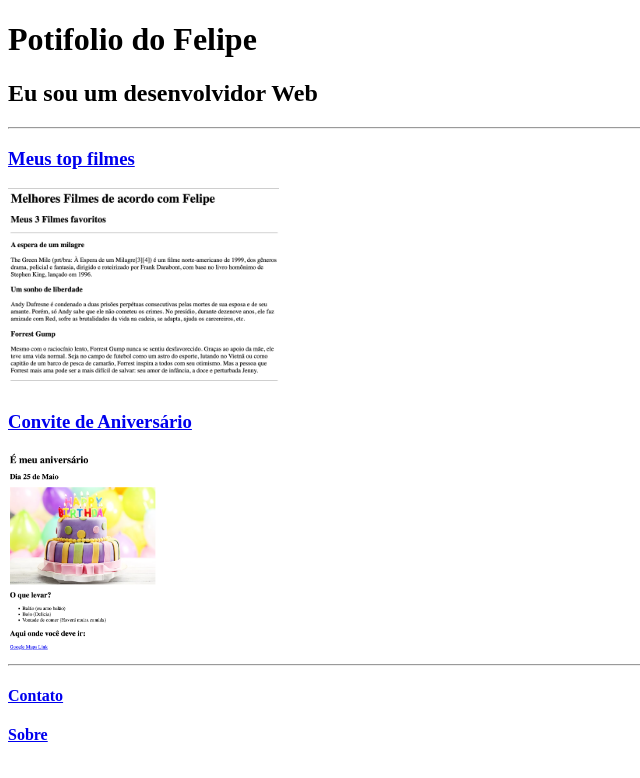
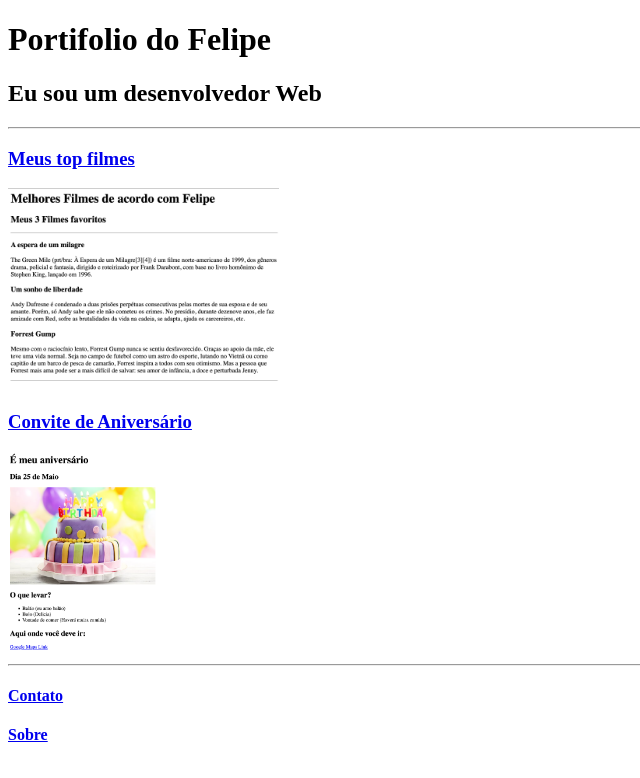
Before and after one commit to FelipeGozzo/Html---Portifolio, a plain HTML site: page index.html in a window 1280 px wide. Shown: the whole page, without its empty margins (0-640 px from the left). Drawn offline with Linux system fonts and the light colour scheme.

Commit message:
Update index.html

```diff
--- a/index.html
+++ b/index.html
@@ -7,8 +7,8 @@
     <title>Portifolio</title>
 </head>
 <body>
-    <h1>Potifolio do Felipe</h1>
-    <h2>Eu sou um desenvolvidor Web</h2>
+    <h1>Portifolio do Felipe</h1>
+    <h2>Eu sou um desenvolvedor Web</h2>
     <hr>
     <h3><a href="./public/movie-ranking.html">Meus top filmes</a> <br></h3>
     <img src="./assets/images/Filmes.png" height="200" alt="Imagem Filmes"/>
```
